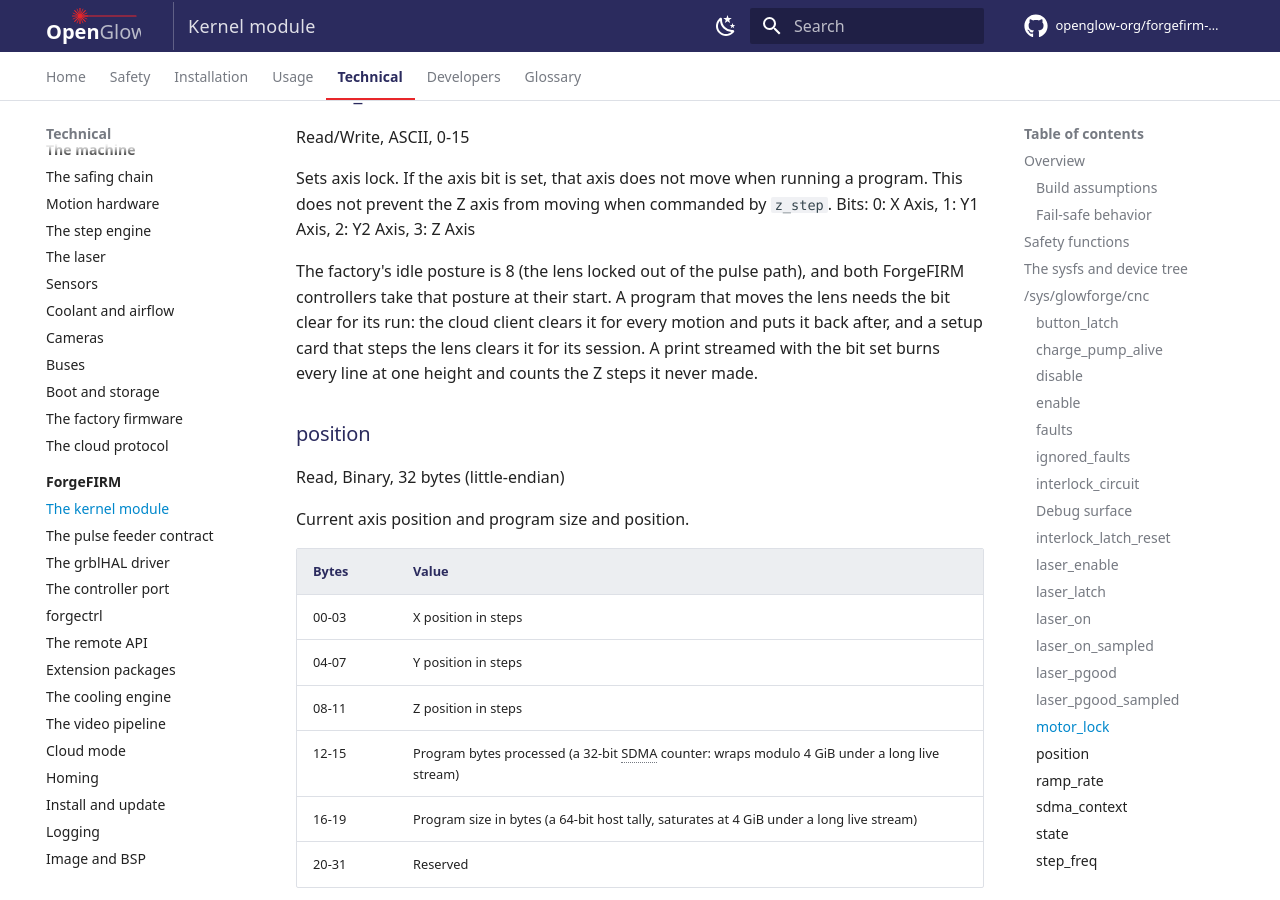
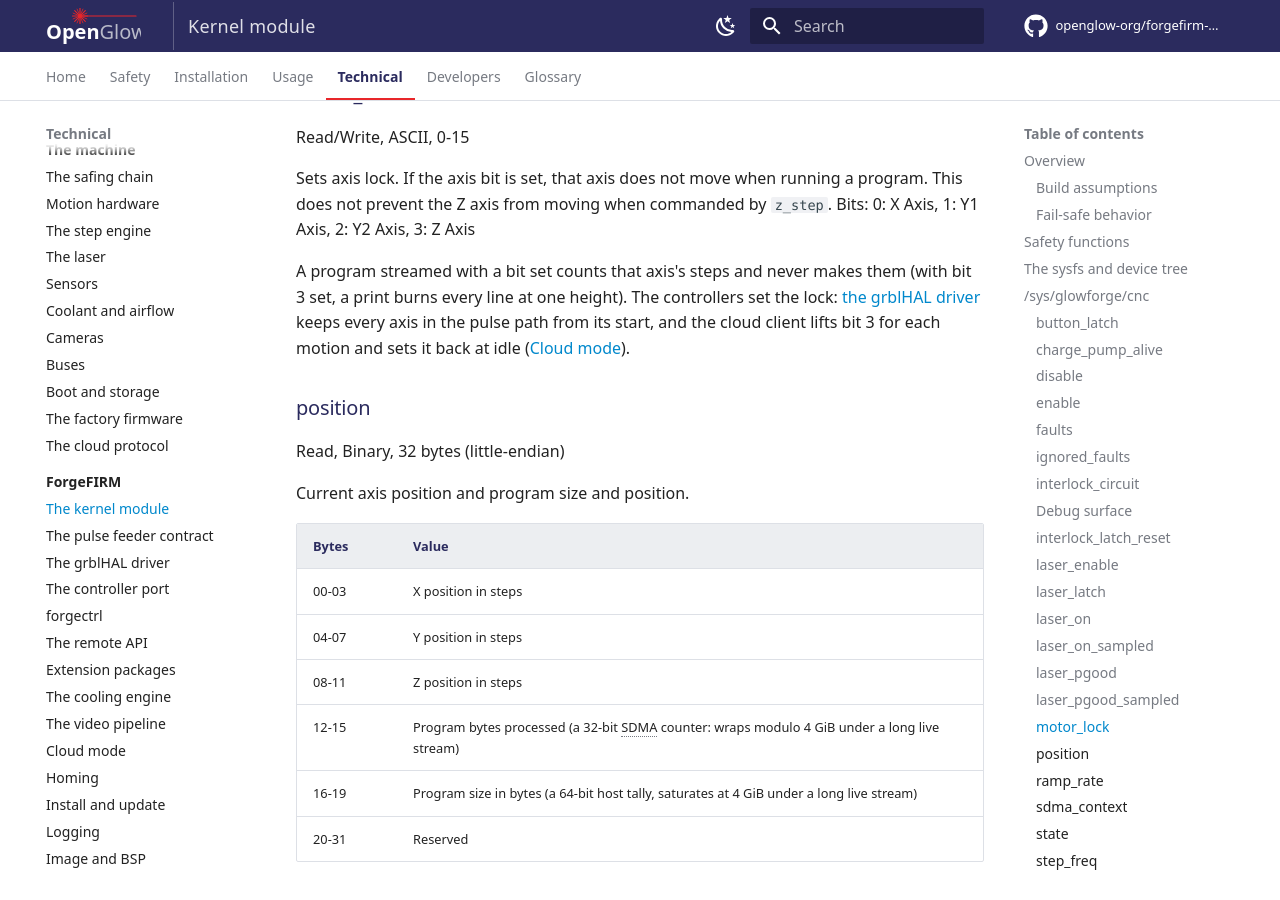
Before and after one commit to openglow-org/forgefirm-docs, an MkDocs documentation site: the page built from docs/technical/forgefirm/kernel-module.md, in a window 1280 px wide and 900 px high, scrolled down 8746 px. Built offline with MkDocs 1.6.1 and Material for MkDocs 9.7.7, drawn with Linux system fonts in a browser that asks for light colours; comment, search, counter and statistics services are not loaded.

Commit message:
Kernel module, step engine, motion hardware, grblHAL driver: the controllers set the motor lock
Companion of forgectrl 85d610b (Setup burns: the lens motor's posture
is the controller's).

- technical/forgefirm/kernel-module.md, motor_lock: a program
  streamed with a bit set counts that axis's steps and never
  makes them (with bit 3 set, a print burns every line at one height).
  The controllers set the lock: the grblHAL driver keeps every axis in
  the pulse path from its start, and the cloud client lifts bit 3 for
  each motion and sets it back at idle, each with a link to its page.
  The sentence that gave both controllers the factory's start posture
  of 8, and the setup's burn session a lock of its own, goes: the
  driver writes 0 at every start, and the session writes no lock.
- technical/machine/step-engine.md, the Z convention: the factory's
  idle posture sets bit 3; the cloud client sets it at idle and lifts
  it for each motion, and the GRBL controller keeps every axis in the
  pulse path from its start.
- technical/machine/motion-hardware.md, the lens currents: the paths
  that move the lens are the homing sweeps, the setup's Lens travel
  check, the controller's runs (the laser burns among them), and the
  cloud client's motions.
- technical/forgefirm/grblhal-driver.md, The lens (Z): the driver
  writes cnc/motor_lock 0 at its start.

Proof: python scripts/check-style.py (style: clean), python
scripts/check-interfaces.py (interfaces: clean (245 checked)), zensical
build (strict: No issues found; the two new links resolve to the
driver page's lens heading and the cloud mode page's motion path
heading). The driver's start writes are gfio_analog_config in
grblHAL-glowforge's src/glowforge_io.c, the cloud client's lock writes
are in python3-gfhardware's machine.py, and forgectrl's
tests/host_setup.sh (build.yml step host_setup) proves the burn
session writes no lock. Negative control on a scratch copy of the
tree: the British spelling of 'canceled' put into the edited paragraph
fails check-style.py (one SPELLING finding, exit 1), and a link to a
page that does not exist put into the same paragraph fails the strict
build (page does not exist, exit 1).

Acceptance: none; docs only.

```diff
--- a/docs/technical/forgefirm/kernel-module.md
+++ b/docs/technical/forgefirm/kernel-module.md
@@ -412,12 +412,12 @@
 `z_step`.
 Bits: 0: X Axis, 1: Y1 Axis, 2: Y2 Axis, 3: Z Axis
 
-The factory's idle posture is 8 (the lens locked out of the pulse path), and
-both ForgeFIRM controllers take that posture at their start. A program that
-moves the lens needs the bit clear for its run: the cloud client clears it for
-every motion and puts it back after, and a setup card that steps the
-lens clears it for its session. A print streamed with the bit set burns every
-line at one height and counts the Z steps it never made.
+A program streamed with a bit set counts that axis's steps and never makes
+them (with bit 3 set, a print burns every line at one height). The
+controllers set the lock: [the grblHAL driver](grblhal-driver.md#the-lens-z)
+keeps every axis in the pulse path from its start, and the cloud client
+lifts bit 3 for each motion and sets it back at idle
+([Cloud mode](cloud-mode.md#what-is-different-about-the-motion-path)).
 
 ### position
 
```
Also changed, not shown: docs/technical/forgefirm/grblhal-driver.md (+3 -2 lines), docs/technical/machine/motion-hardware.md (+3 -2 lines), docs/technical/machine/step-engine.md (+4 -3 lines).
